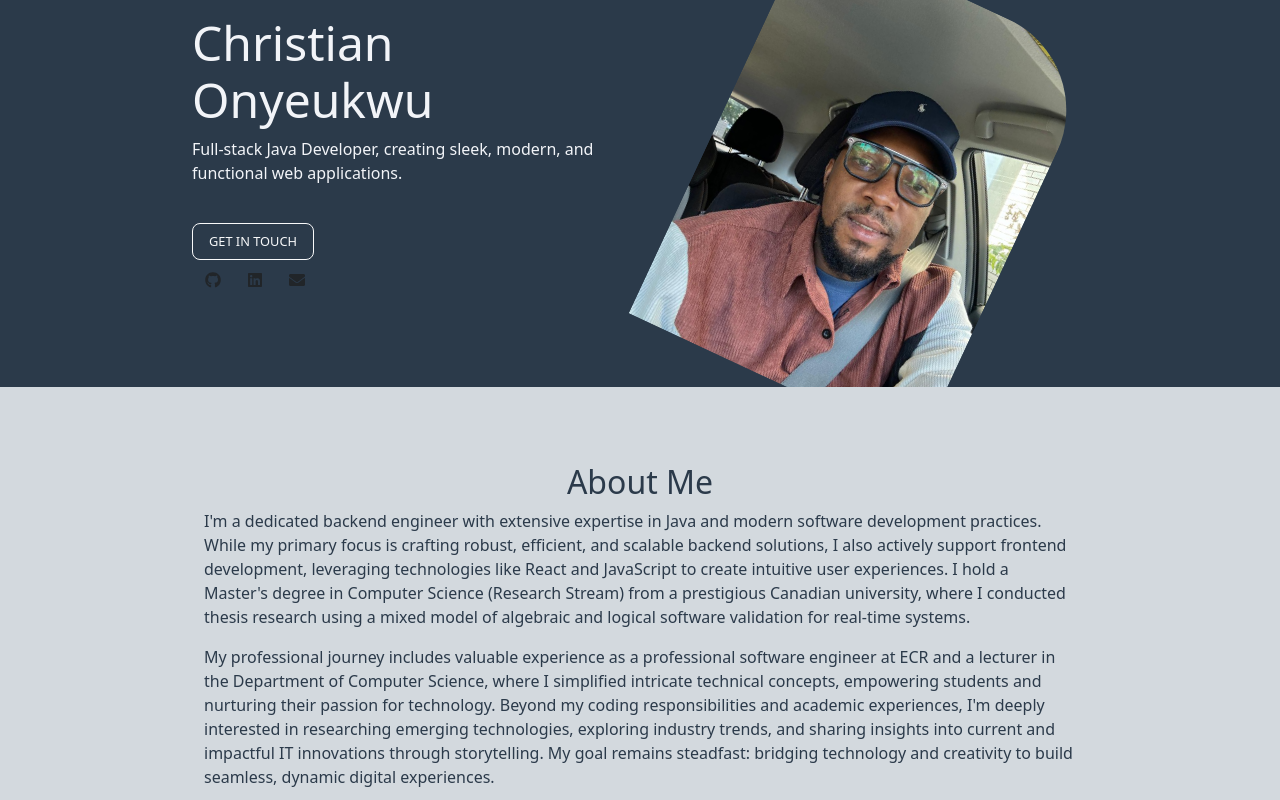
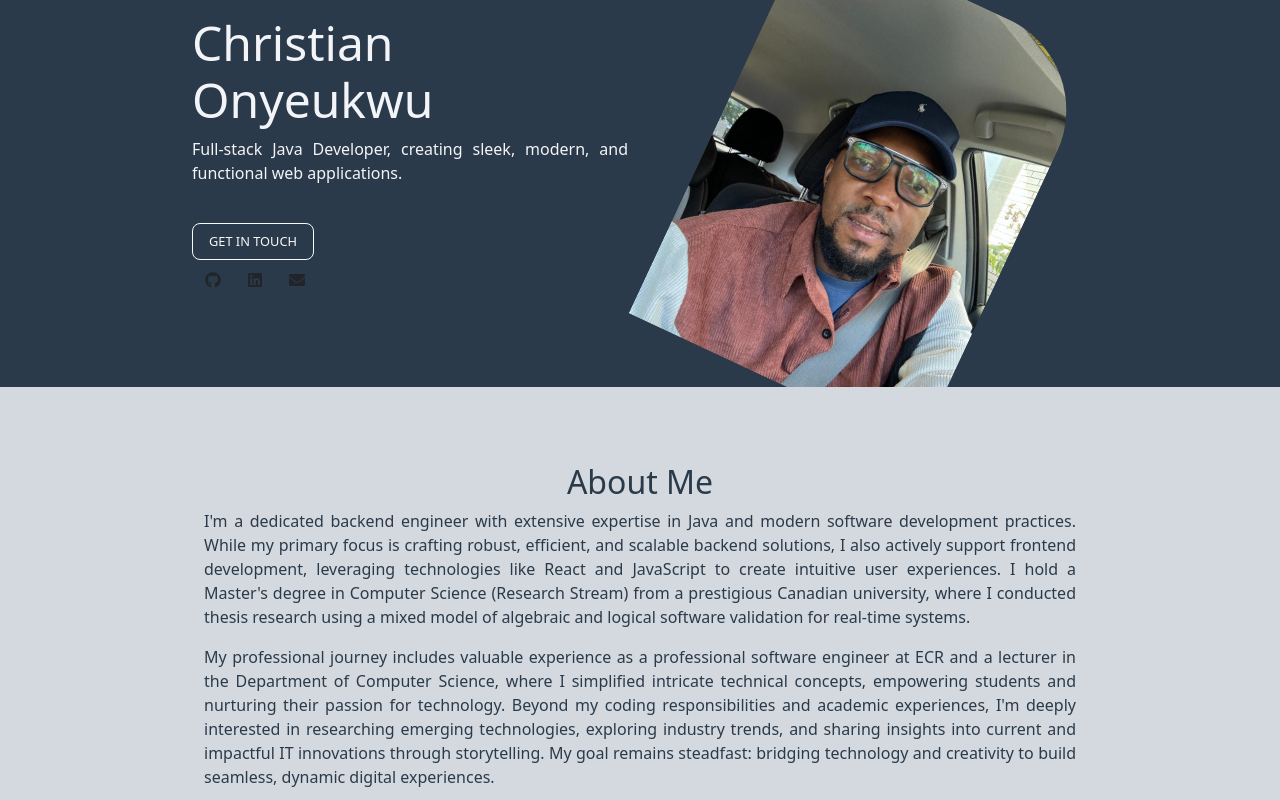
Before and after one commit to christianRibig5/christian_portfolio, a React (Vite) app: page / in a window 1280 px wide. Shown: the part 300-1100 px from the top of the page. Built offline with nearby package versions, Linux system fonts and the light colour scheme.

Commit message:
updated the css and about component

```diff
--- a/src/components/About.jsx
+++ b/src/components/About.jsx
@@ -6,7 +6,7 @@ const About = () => {
             <div className='container-fluid'>
 
                 <h2 className="text-center">About Me</h2>
-                <p>
+                <p className="text-justify">
                     I'm a dedicated backend engineer with extensive expertise in Java and modern software development practices.
                     While my primary focus is crafting robust, efficient, and scalable backend solutions, I also actively support
                     frontend development, leveraging technologies like React and JavaScript to create intuitive user experiences.
@@ -14,7 +14,7 @@ const About = () => {
                     where I conducted thesis research using a mixed model of algebraic and logical software validation for
                     real-time systems.
                 </p>
-                <p>
+                <p className="text-justify">
                     My professional journey includes valuable experience as a professional software
                     engineer at ECR and a lecturer in the Department of Computer Science, where I simplified intricate technical
                     concepts, empowering students and nurturing their passion for technology. Beyond my coding responsibilities
--- a/src/styles.css
+++ b/src/styles.css
@@ -32,6 +32,7 @@ h6 {
 
 p {
   color: #F2F4F8;
+  text-align: justify;
 }
 
 .colored-section {
```
